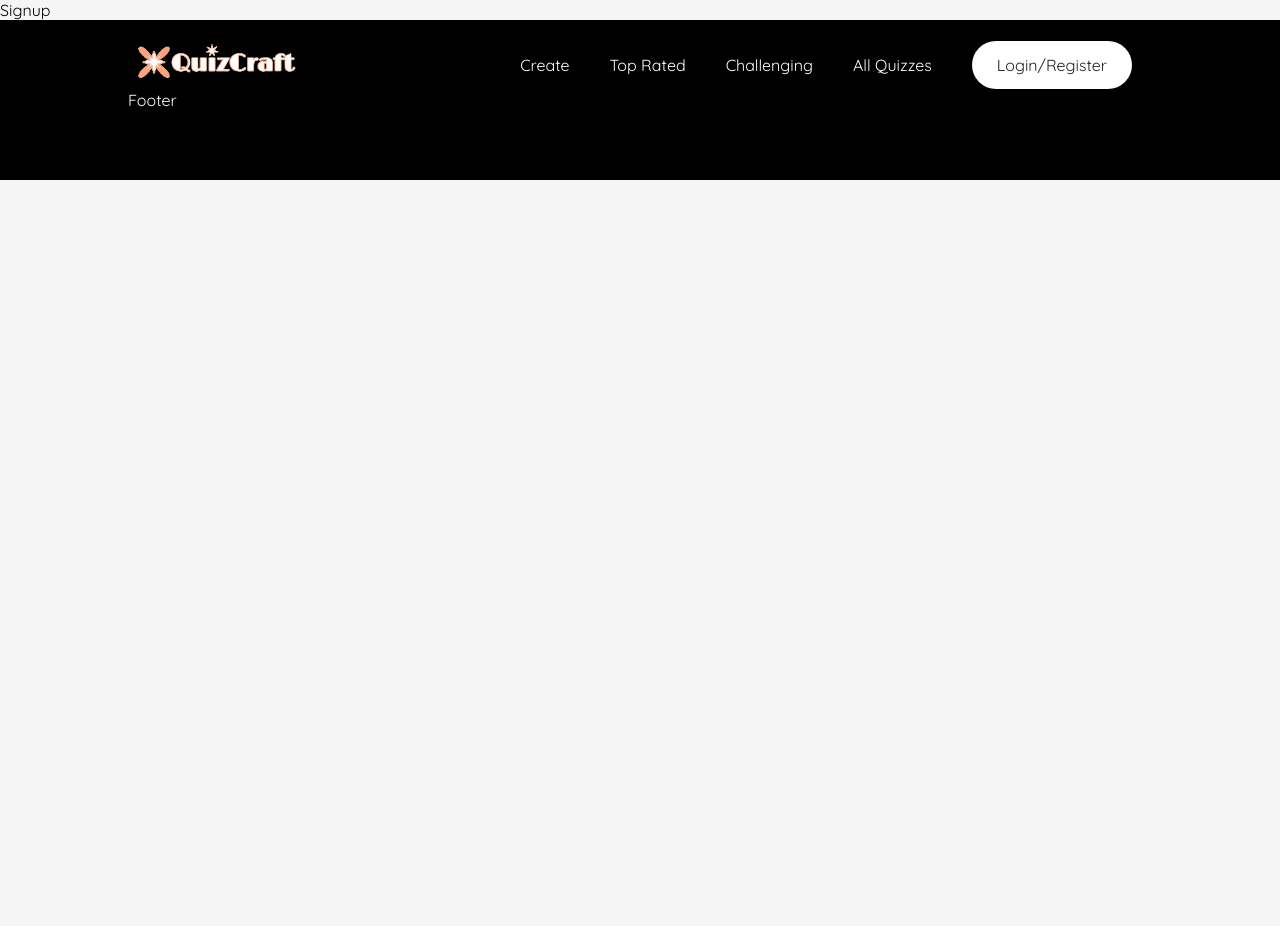
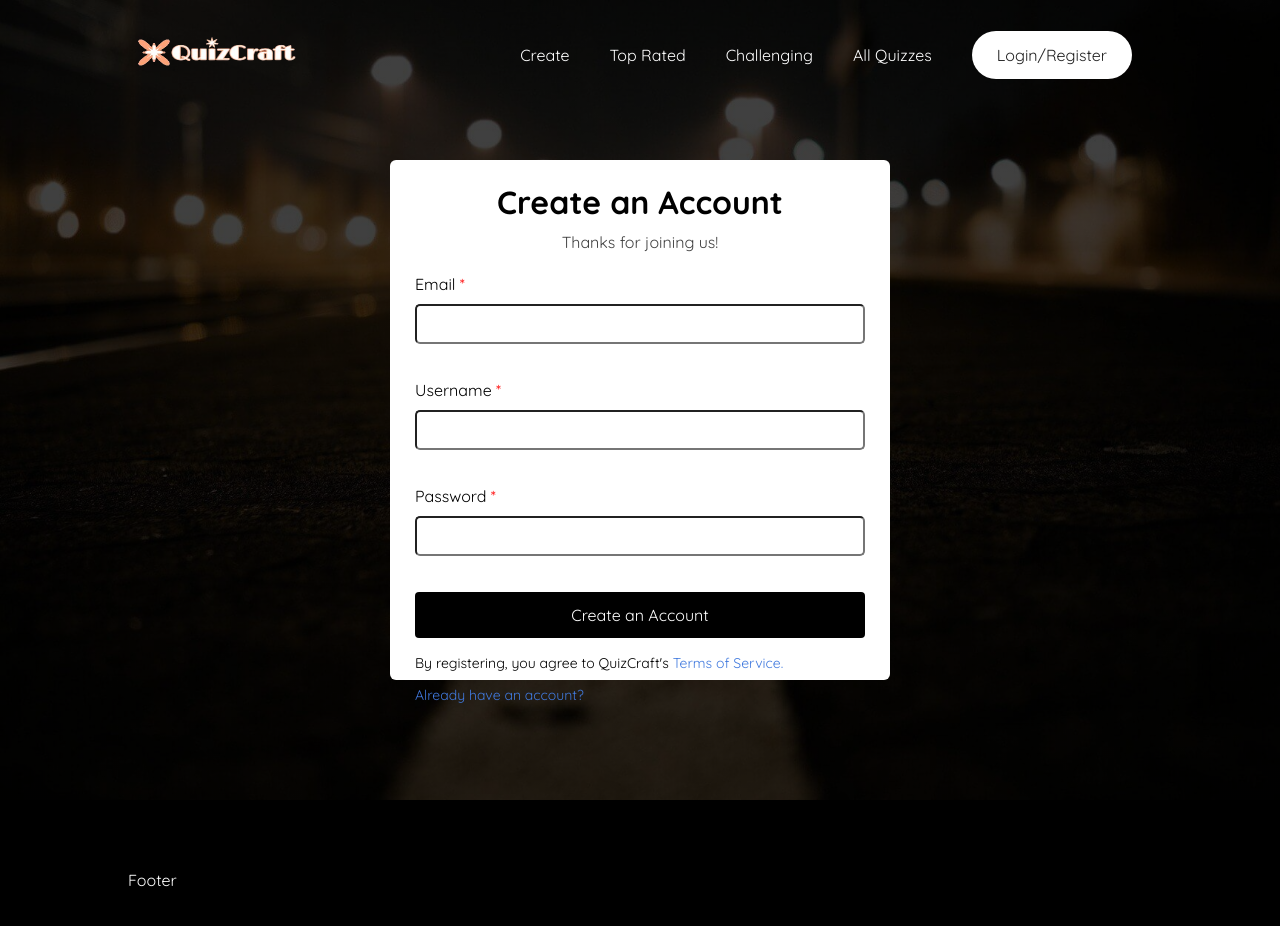
Before and after one commit to nromasanta/3680Project, a React (Vite) app: page /signup in a window 1280 px wide. Shown: the top 926 px of the page. Before the commit the page ends 800 px from the top, so only its background shows below. Built offline with nearby package versions, Linux system fonts and the light colour scheme.

Commit message:
Signup + Login Pages

```diff
--- a/src/components/Navbar/Navbar.css
+++ b/src/components/Navbar/Navbar.css
@@ -1,6 +1,5 @@
 nav  {
     width: 100%;
-    /*background: #333;*/
     color: #fff;
     padding: 4px 0;
     position: fixed;
@@ -14,6 +13,7 @@ nav  {
 
 .logo {
     width: 180px;
+    height: 100px;
 }
 
 nav ul li {
@@ -22,3 +22,8 @@ nav ul li {
     margin: 5px 20px;
     font-size: 16px;
 }
+
+.dark-nav {
+    background: #000;
+    transition: 0.5s;
+}
--- a/src/components/Navbar/Navbar.jsx
+++ b/src/components/Navbar/Navbar.jsx
@@ -1,11 +1,20 @@
-import React from 'react'
+import React, { useEffect, useState } from 'react'
 import './Navbar.css'
 import placeholder from '../../imgs/placeholder.png'
 import { Link } from 'react-router-dom';
 
 const Navbar = () => {
+
+  const [sticky, setSticky] = useState(false);
+
+  useEffect(() => {
+    window.addEventListener('scroll', ()=> {
+      window.scrollY > 600 ? setSticky(true) : setSticky(false);
+    })
+  }, [])
+
   return (
-    <nav className="container">
+    <nav className={`container ${sticky ? 'dark-nav' : ''}`}>
       <a href='/'>
         <img src={placeholder} alt="placeholder" className="logo"/>
       </a>
--- a/src/pages/Login.jsx
+++ b/src/pages/Login.jsx
@@ -1,8 +1,47 @@
 import React from 'react'
+import '../styles/Signup.css'
 
 const Login = () => {
   return (
-    <div>Login</div>
+    <div className='container signup-page'>
+      <div className='login-container'>
+        <form className='signup-form'>
+          <div className='login-title'>
+            <h1>Welcome Back!</h1>
+            <p className='signup-title-text'>We're happy to have you here!</p>
+          </div>
+          <div className='login-content'>
+
+              <label className='signup-label'>
+                <p>Username <span>*</span></p>
+                <input
+                type="username"
+                className='signup-input'
+                required
+                />
+              </label>
+
+              <label className='signup-label'>
+                <p>Password <span>*</span></p>
+                <input
+                type="password"
+                className='signup-input'
+                required
+                />
+              </label>
+            <div className='signup-button-can'>
+              <button className="signup-button">
+                Log In
+              </button>
+              <a href=''>
+                <p className='signup-button-link'>Don't have an Account?</p>
+              </a>
+            </div>
+          </div>
+        </form>
+
+      </div>
+    </div>
   )
 }
 
--- a/src/pages/Signup.jsx
+++ b/src/pages/Signup.jsx
@@ -1,8 +1,61 @@
 import React from 'react'
+import '../styles/Signup.css'
 
 const Signup = () => {
   return (
-    <div>Signup</div>
+    <div className='container signup-page'>
+    <div className='signup-container'>
+      <form className='signup-form'>
+        <div className='signup-title'>
+          <h1>Create an Account</h1>
+          <p className='signup-title-text'>Thanks for joining us!</p>
+        </div>
+        <div className='signup-content'>
+
+            <label className='signup-label'>
+              <p>Email <span>*</span></p>
+              <input
+              type="email"
+              className='signup-input'
+              required
+              />
+            </label>
+
+            <label className='signup-label'>
+              <p>Username <span>*</span></p>
+              <input
+              type="username"
+              className='signup-input'
+              required
+              />
+            </label>
+
+            <label className='signup-label'>
+              <p>Password <span>*</span></p>
+              <input
+              type="password"
+              className='signup-input'
+              required
+              />
+            </label>
+          <div className='signup-button-can'>
+            <button className="signup-button">
+              Create an Account
+            </button>
+            <p className='signup-button-text'>By registering, you agree to QuizCraft's
+              <a href=''>
+                <span className='signup-button-link'>{' '}Terms of Service.</span>
+              </a>
+            </p>
+            <a href=''>
+              <p className='signup-button-link'>Already have an account?</p>
+            </a>
+          </div>
+        </div>
+      </form>
+
+    </div>
+  </div>
   )
 }
 
--- /dev/null
+++ b/src/styles/Signup.css
@@ -0,0 +1,147 @@
+.signup-page {
+  width: 100%;
+  min-height: 100vh;
+  background: linear-gradient(rgba(0,0,0,0.75), rgba(0,0,0,0.75)), url('../imgs/background.jpg');
+  background-size: cover;
+  background-position: center;
+  color: #fff;
+  display: flex;
+  align-items: center;
+  justify-content: center;
+}
+
+.signup-container {
+  margin-top: 40px;
+  max-width: 500px;
+  width: 100%;
+  height: 65vh;
+  background-color: #fff;
+  color: #000;
+  border-radius: 0.375rem; /* 6px */
+}
+
+.login-container {
+  margin-top: 40px;
+  max-width: 500px;
+  width: 100%;
+  height: 50vh;
+  background-color: #fff;
+  color: #000;
+  border-radius: 0.375rem; /* 6px */
+}
+
+.signup-form {
+  width: 100%;
+  height: 100%;
+  display: flex;
+  align-items: center;
+  flex-direction: column;
+}
+
+.signup-title {
+  display: flex;
+  width: 100%;
+  height: 20%;
+  justify-content: center;
+  align-items: center;
+  flex-direction: column;
+  margin-top: 10px;
+}
+
+.login-title {
+  display: flex;
+  width: 100%;
+  height: 30%;
+  justify-content: center;
+  align-items: center;
+  flex-direction: column;
+  margin-top: 10px;
+}
+
+.signup-title-text {
+  margin-top: 10px;
+  color: rgba(0,0,0,0.75)
+}
+
+.signup-content {
+  display: flex;
+  align-items: center;
+  justify-content: flex-start;
+  flex-direction: column;
+  height: 80%;
+  width: 100%;
+  gap: 1rem;
+}
+
+.login-content {
+  display: flex;
+  align-items: center;
+  justify-content: flex-start;
+  flex-direction: column;
+  height: 70%;
+  width: 100%;
+  gap: 0.75rem;
+}
+
+label span {
+  color: red;
+}
+
+.signup-label {
+  width: 100%;
+  padding: 10px 25px 10px 25px;
+  display: flex;
+  flex-direction: column;
+  justify-content: center;
+}
+
+
+.signup-input {
+  display: flex;
+  width: 100%;
+  padding: 10px;
+  margin-top: 10px;
+  border-radius: 5px;
+}
+
+.signup-button-can {
+  width: 100%;
+  padding: 10px 25px 10px 25px;
+  border-radius: 4px;
+  display: flex;
+  flex-direction: column;
+  justify-content: center;
+}
+
+.signup-button-text {
+  margin-top: 16px;
+  color: rgba(0,0,0,1);
+  font-size: 14px;
+}
+
+.signup-button-link {
+  color: #417ade;
+  font-size: 14px;
+  margin-top: 16px;
+}
+
+button.signup-button {
+  background-color: #000;
+  width: 100%;
+  color: #fff;
+  padding: 13px;
+  border: none;
+  border-radius: 4px;
+  font-size: 16px;
+  cursor: pointer;
+  transition: background-color 0.3s;
+}
+
+button.signup-button:hover {
+  background-color: #333433;
+}
+
+button.signup-button:disabled {
+  background-color: #ccc;
+  cursor: not-allowed;
+}
```
